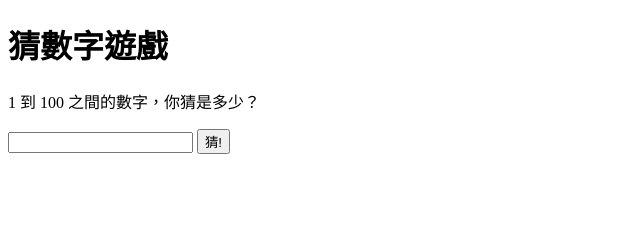
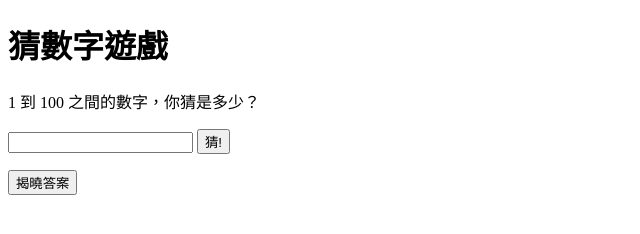
Before and after one commit to garyw30/Guessing-Number, a plain HTML site: page index.html in a window 1280 px wide. Shown: the whole page, without its empty margins (0-640 px from the left). Drawn offline with Linux system fonts and the light colour scheme.

Commit message:
firstpart

```diff
--- a/index.html
+++ b/index.html
@@ -10,6 +10,7 @@
     <input type="text" id="guessField" />
     <input type="submit" value="猜!" id="guessSubmit" />
     <p class="message"></p>
+    <button onclick="showAnswer()">揭曉答案</button>
   </body>
   <script>
     // Random number
@@ -25,6 +26,14 @@
     guessSubmit.addEventListener("click", checkGuess);
     // 宣告一個變數0
     var tryToCount = 0;
+
+
+
+　　function showAnswer(){
+　　　const answer = targetNumber;
+      alert(`猜數字的答案是: ${answer}`);
+
+}
 
     // Guess function
     function checkGuess() {
```
